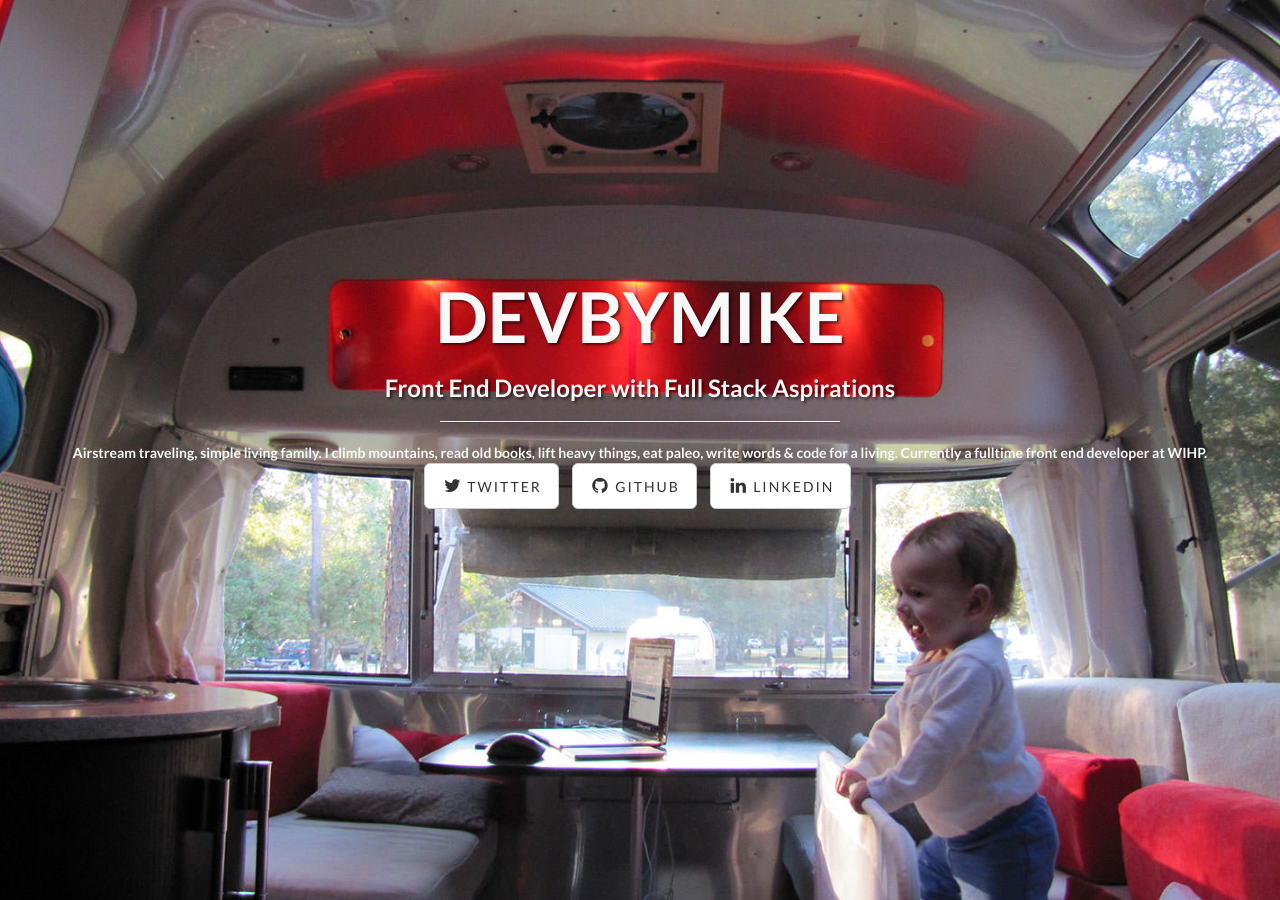
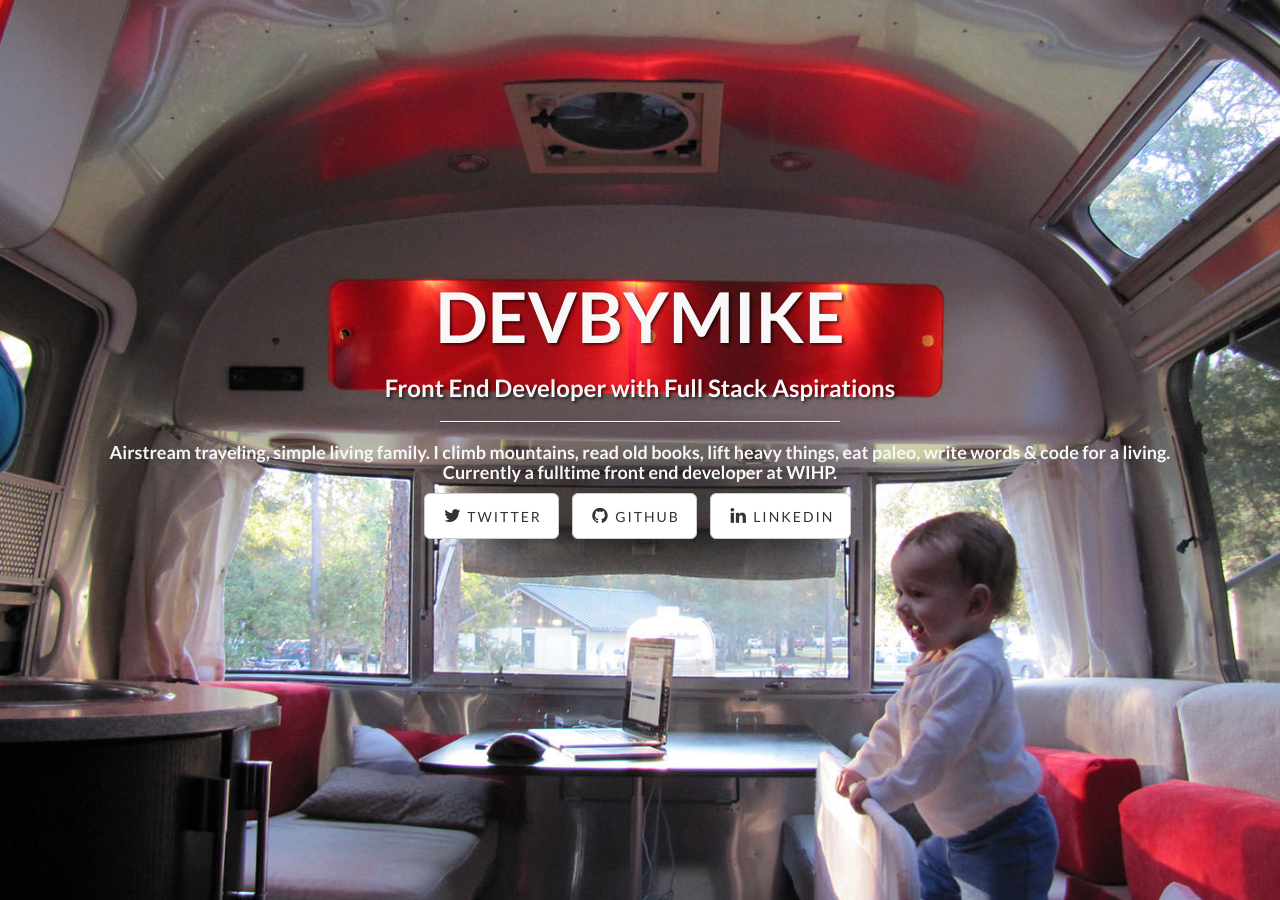
Before and after one commit to devbymike/devbymike.github.io, a Jekyll site: the page built from index.html, in a window 1280 px wide. Built offline with Jekyll 4.4.1, drawn with Linux system fonts in a browser that asks for light colours.

Commit message:
updated content

```diff
--- a/_includes/content.html
+++ b/_includes/content.html
@@ -8,7 +8,7 @@
                     <h1>{{ page.title }}</h1>
                     <h3>{{ page.subTitle }}</h3>
                     <hr class="intro-divider">
-                    <span>Airstream traveling, simple living family. I climb mountains, read old books, lift heavy things, eat paleo, write words & code for a living. Currently a fulltime front end developer at WIHP.</span>
+                    <h4 class="byline">Airstream traveling, simple living family. I climb mountains, read old books, lift heavy things, eat paleo, write words & code for a living. Currently a fulltime front end developer at WIHP.</h4>
                     <ul class="list-inline intro-social-buttons">
                         {% for social in site.social %}
                         <li>
```
